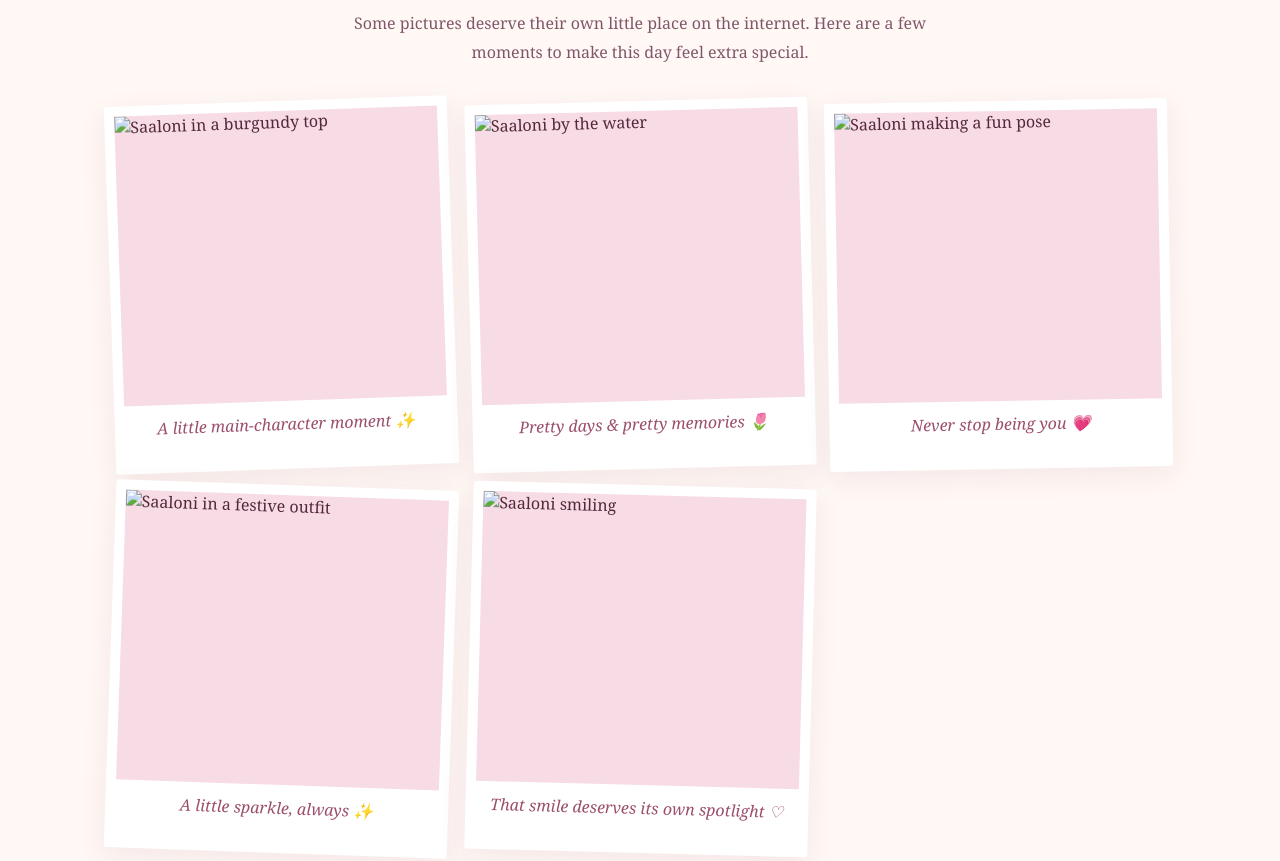
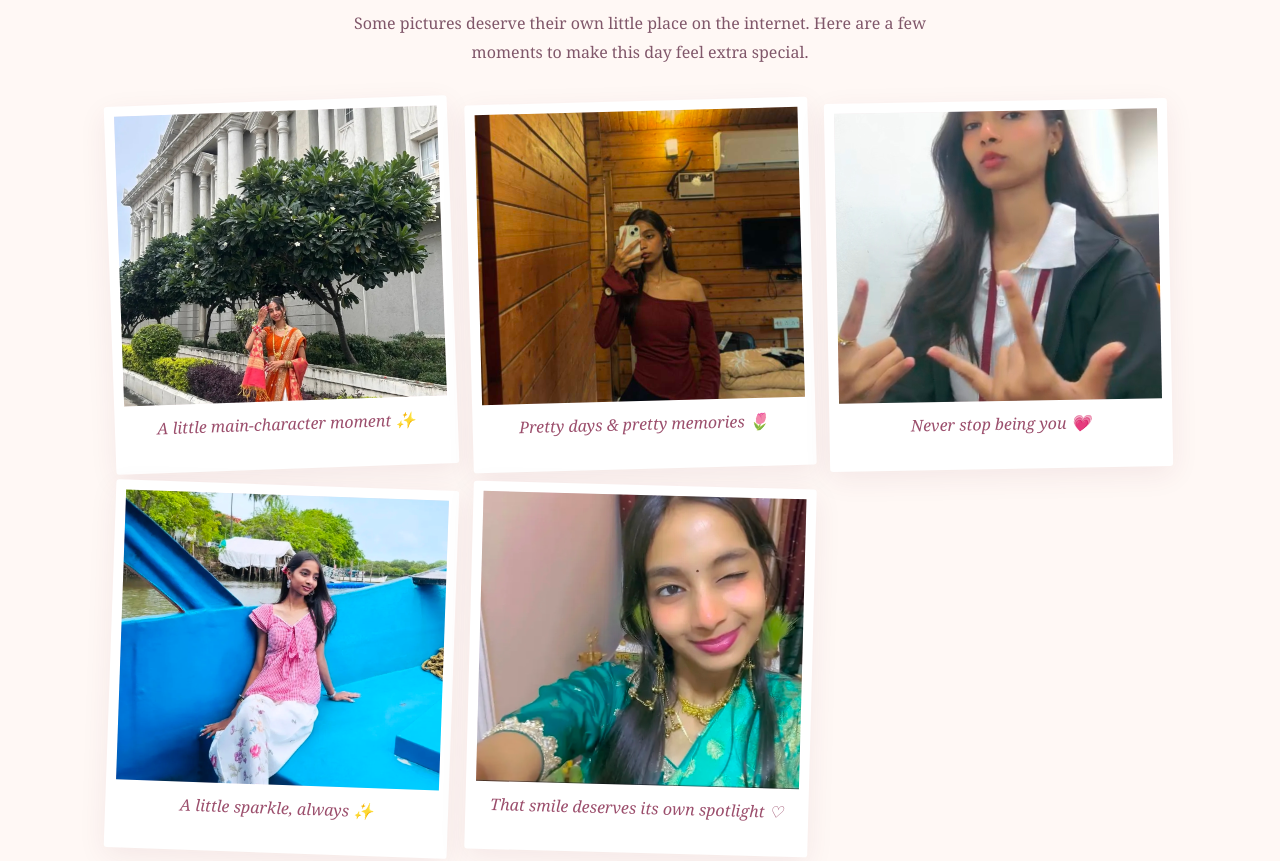
Before and after one commit to Harshita2305-code/SAALONII-BDY-WISH, a plain HTML site: page index.html in a window 1280 px wide. Shown: the part 982-1843 px from the top of the page. Drawn offline with Linux system fonts and the light colour scheme.

Commit message:
Fix birthday gallery image paths to match uploaded photos

```diff
--- a/index.html
+++ b/index.html
@@ -31,11 +31,11 @@ section{padding:76px 20px;max-width:1100px;margin:auto}.section-head{text-align:
 <section id="memories">
   <div class="section-head"><div class="kicker">Little moments, lovely memories</div><h2>A gallery of you ♡</h2><p class="intro">Some pictures deserve their own little place on the internet. Here are a few moments to make this day feel extra special.</p></div>
   <div class="gallery">
-    <div class="photo" style="--tilt:-2deg"><img src="photos/saaloni-01.jpg" alt="Saaloni in a burgundy top" loading="lazy"><div class="caption">A little main-character moment ✨</div></div>
-    <div class="photo" style="--tilt:1.5deg"><img src="photos/saaloni-02.jpg" alt="Saaloni by the water" loading="lazy"><div class="caption">Pretty days & pretty memories 🌷</div></div>
-    <div class="photo" style="--tilt:-1deg"><img src="photos/saaloni-03.jpg" alt="Saaloni making a fun pose" loading="lazy"><div class="caption">Never stop being you 💗</div></div>
-    <div class="photo" style="--tilt:2deg"><img src="photos/saaloni-04.jpg" alt="Saaloni in a festive outfit" loading="lazy"><div class="caption">A little sparkle, always ✨</div></div>
-    <div class="photo" style="--tilt:-1.5deg"><img src="photos/saaloni-05.jpg" alt="Saaloni smiling" loading="lazy"><div class="caption">That smile deserves its own spotlight ♡</div></div>
+    <div class="photo" style="--tilt:-2deg"><img src="Screenshot_20261018_005347_Instagram.jpg" alt="Saaloni in a burgundy top" loading="lazy"><div class="caption">A little main-character moment ✨</div></div>
+    <div class="photo" style="--tilt:1.5deg"><img src="Screenshot_20261018_122045_Gallery.jpg" alt="Saaloni by the water" loading="lazy"><div class="caption">Pretty days & pretty memories 🌷</div></div>
+    <div class="photo" style="--tilt:-1deg"><img src="Screenshot_20261018_122118_Video%20Player.jpg" alt="Saaloni making a fun pose" loading="lazy"><div class="caption">Never stop being you 💗</div></div>
+    <div class="photo" style="--tilt:2deg"><img src="Screenshot_20261018_122309_Instagram.jpg" alt="Saaloni in a festive outfit" loading="lazy"><div class="caption">A little sparkle, always ✨</div></div>
+    <div class="photo" style="--tilt:-1.5deg"><img src="Screenshot_20261018_122332_Instagram.jpg" alt="Saaloni smiling" loading="lazy"><div class="caption">That smile deserves its own spotlight ♡</div></div>
   </div>
 </section>
 
```
